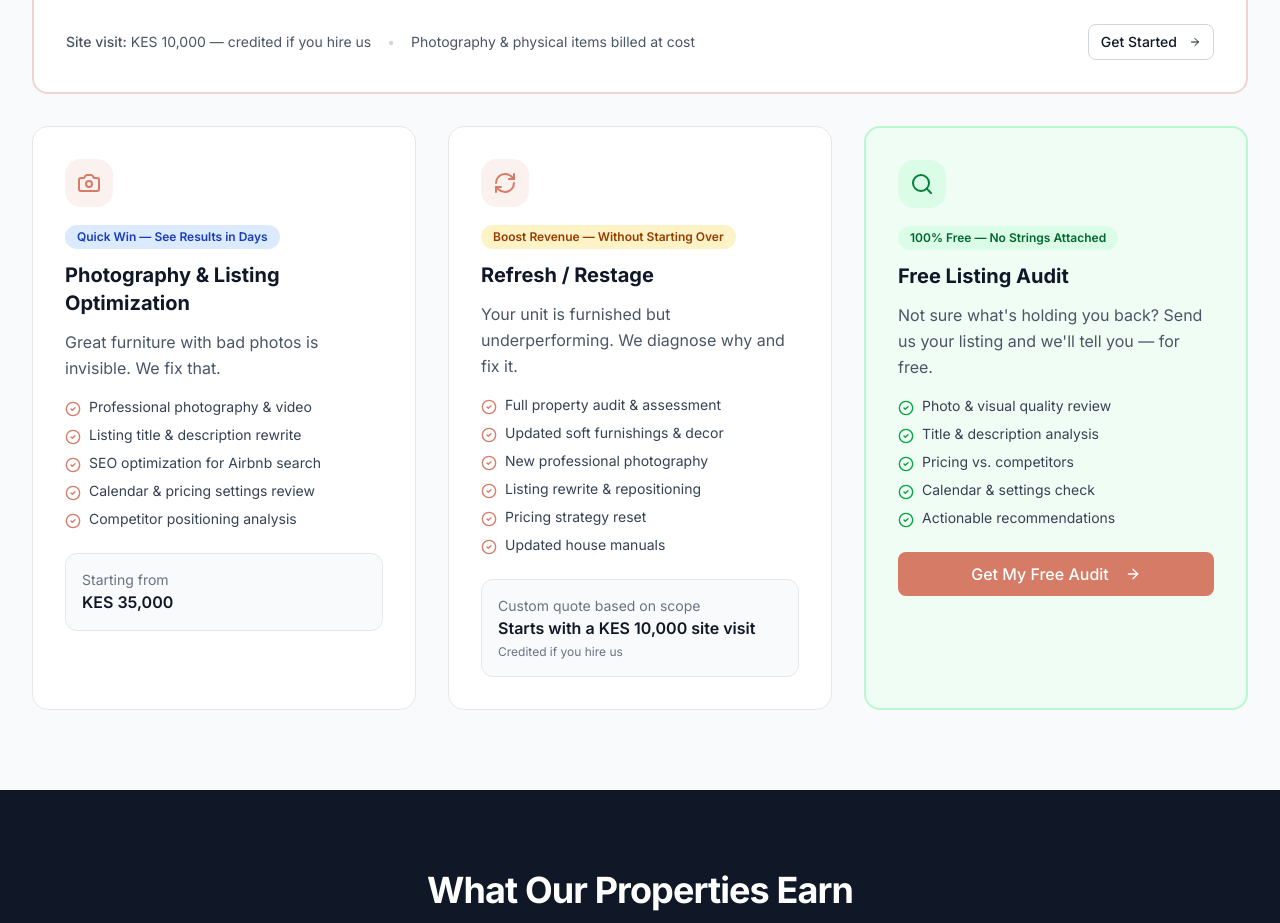
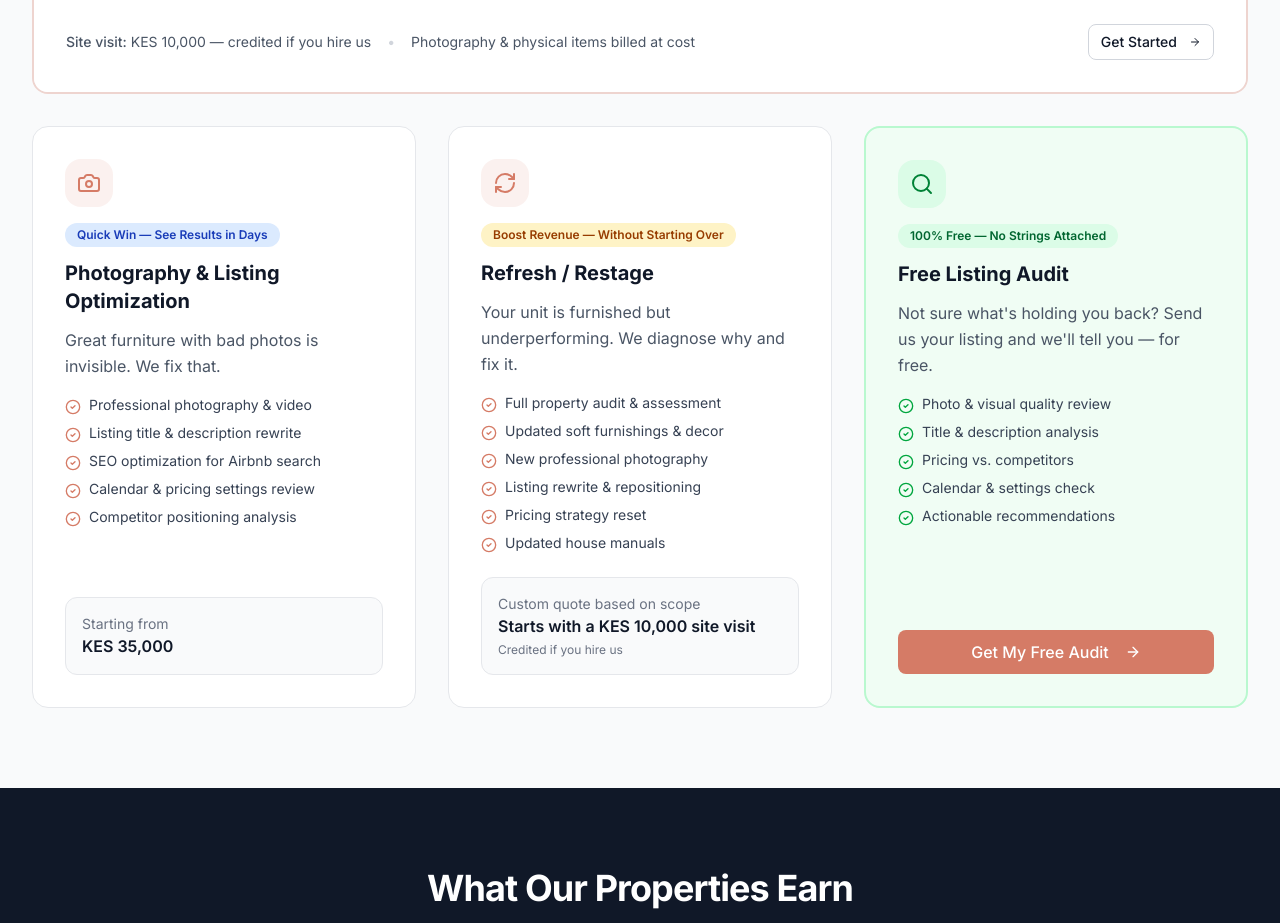
Before and after one commit to elitestaysafrica/website, a Next.js app: page /invest in a window 1280 px wide. Shown: the part 2260-3183 px from the top of the page. Built offline with nearby package versions, Linux system fonts and the light colour scheme; no server answers.

Commit message:
Fix: align service cards with flex-col + flex-1 on checklists

```diff
--- a/src/app/invest/page.tsx
+++ b/src/app/invest/page.tsx
@@ -350,11 +350,11 @@ export default function InvestPage() {
             </div>
 
             {/* Photography & Listing Optimization */}
-            <div className="rounded-2xl border border-gray-200 bg-white p-8">
+            <div className="rounded-2xl border border-gray-200 bg-white p-8 flex flex-col">
               <div className="flex h-12 w-12 items-center justify-center rounded-xl bg-primary/10 mb-4">
                 <Camera className="h-6 w-6 text-primary" />
               </div>
-              <div className="inline-flex items-center rounded-full bg-blue-100 px-3 py-1 text-xs font-semibold text-blue-800 mb-3">
+              <div className="inline-flex items-center rounded-full bg-blue-100 px-3 py-1 text-xs font-semibold text-blue-800 mb-3 self-start">
                 Quick Win — See Results in Days
               </div>
               <h3 className="text-xl font-bold text-gray-900">
@@ -363,7 +363,7 @@ export default function InvestPage() {
               <p className="mt-3 text-gray-600 leading-relaxed">
                 Great furniture with bad photos is invisible. We fix that.
               </p>
-              <ul className="mt-4 space-y-2">
+              <ul className="mt-4 space-y-2 flex-1">
                 {[
                   "Professional photography & video",
                   "Listing title & description rewrite",
@@ -384,11 +384,11 @@ export default function InvestPage() {
             </div>
 
             {/* Refresh / Restage */}
-            <div className="rounded-2xl border border-gray-200 bg-white p-8">
+            <div className="rounded-2xl border border-gray-200 bg-white p-8 flex flex-col">
               <div className="flex h-12 w-12 items-center justify-center rounded-xl bg-primary/10 mb-4">
                 <RefreshCw className="h-6 w-6 text-primary" />
               </div>
-              <div className="inline-flex items-center rounded-full bg-amber-100 px-3 py-1 text-xs font-semibold text-amber-800 mb-3">
+              <div className="inline-flex items-center rounded-full bg-amber-100 px-3 py-1 text-xs font-semibold text-amber-800 mb-3 self-start">
                 Boost Revenue — Without Starting Over
               </div>
               <h3 className="text-xl font-bold text-gray-900">
@@ -397,7 +397,7 @@ export default function InvestPage() {
               <p className="mt-3 text-gray-600 leading-relaxed">
                 Your unit is furnished but underperforming. We diagnose why and fix it.
               </p>
-              <ul className="mt-4 space-y-2">
+              <ul className="mt-4 space-y-2 flex-1">
                 {[
                   "Full property audit & assessment",
                   "Updated soft furnishings & decor",
@@ -420,11 +420,11 @@ export default function InvestPage() {
             </div>
 
             {/* Free Listing Audit card */}
-            <div className="rounded-2xl border-2 border-green-200 bg-green-50 p-8">
+            <div className="rounded-2xl border-2 border-green-200 bg-green-50 p-8 flex flex-col">
               <div className="flex h-12 w-12 items-center justify-center rounded-xl bg-green-100 mb-4">
                 <Search className="h-6 w-6 text-green-700" />
               </div>
-              <div className="inline-flex items-center rounded-full bg-green-100 px-3 py-1 text-xs font-semibold text-green-800 mb-3">
+              <div className="inline-flex items-center rounded-full bg-green-100 px-3 py-1 text-xs font-semibold text-green-800 mb-3 self-start">
                 100% Free — No Strings Attached
               </div>
               <h3 className="text-xl font-bold text-gray-900">
@@ -433,7 +433,7 @@ export default function InvestPage() {
               <p className="mt-3 text-gray-600 leading-relaxed">
                 Not sure what&apos;s holding you back? Send us your listing and we&apos;ll tell you — for free.
               </p>
-              <ul className="mt-4 space-y-2">
+              <ul className="mt-4 space-y-2 flex-1">
                 {[
                   "Photo & visual quality review",
                   "Title & description analysis",
```
